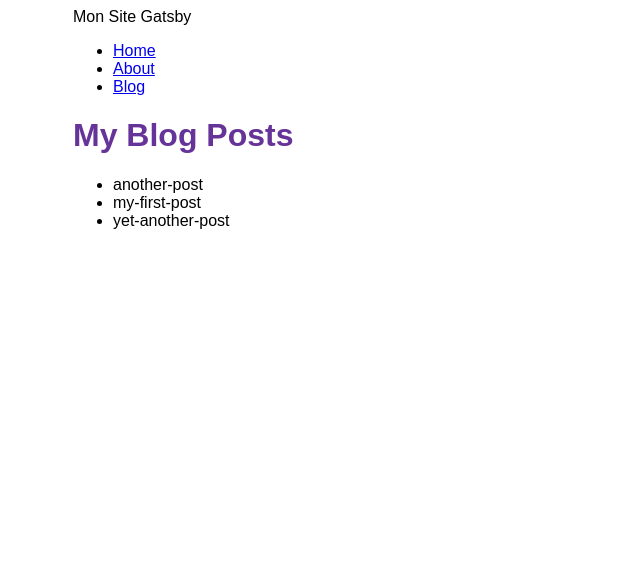
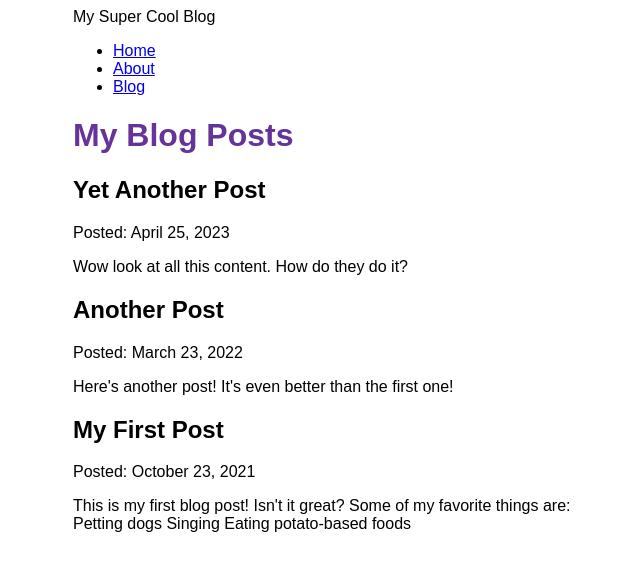
Before and after one commit to Gentox555/Mon-Site-Gatsby, a Gatsby site: page /blog in a window 1280 px wide. Shown: the whole page, without its empty margins (317-957 px from the left). Built offline with nearby package versions, Linux system fonts and the light colour scheme; Gatsby itself is replaced by a stand-in of ours.

Commit message:
Finished Gatsby Tutorial Part 5

```diff
--- a/blog/another-post.mdx
+++ b/blog/another-post.mdx
@@ -0,0 +1,13 @@
+---
+title: "My First Post"
+date: "2021-10-23"
+slug: "my-first-post"
+---
+
+This is my first blog post! Isn't it *great*?
+
+Some of my **favorite** things are:
+
+* Petting dogs
+* Singing
+* Eating potato-based foods
--- a/blog/my-first-post.mdx
+++ b/blog/my-first-post.mdx
@@ -0,0 +1,7 @@
+---
+title: "Another Post"
+date: "2022-03-23"
+slug: "another-post"
+---
+
+Here's another post! It's even better than the first one!
--- a/blog/yet-another-post.mdx
+++ b/blog/yet-another-post.mdx
@@ -0,0 +1,7 @@
+---
+title: "Yet Another Post"
+date: "2023-04-25"
+slug: "yet-another-post"
+---
+
+Wow look at all this content. How do they do it?
--- a/gatsby-config.js
+++ b/gatsby-config.js
@@ -1,16 +1,17 @@
 module.exports = {
   siteMetadata: {
-    title: "Mon Site Gatsby",
+    title: "My Super Cool Blog",
   },
   plugins: [
     "gatsby-plugin-image",
     "gatsby-plugin-sharp",
     {
-      resolve: "gatsby-source-filesystem",
+      resolve: `gatsby-source-filesystem`,
       options: {
         name: `blog`,
-        path: `${__dirname}/blog`,
-      }
+        path: `${__dirname}/blog/`,
+      },
     },
+    "gatsby-plugin-mdx",
   ],
 };
--- a/package.json
+++ b/package.json
@@ -15,8 +15,10 @@
     "clean": "gatsby clean"
   },
   "dependencies": {
+    "@mdx-js/react": "^2.3.0",
     "gatsby": "^5.12.4",
     "gatsby-plugin-image": "^3.12.3",
+    "gatsby-plugin-mdx": "^5.12.3",
     "gatsby-plugin-sharp": "^5.12.3",
     "gatsby-source-filesystem": "^5.12.1",
     "react": "^18.2.0",
--- a/src/pages/blog.js
+++ b/src/pages/blog.js
@@ -4,33 +4,35 @@ import Layout from '../components/layout'
 import Seo from '../components/seo'
 
 const BlogPage = ({ data }) => {
-    console.log(data);
   return (
     <Layout pageTitle="My Blog Posts">
-
-      <ul>
       {
-        data.allFile.nodes.map(node => (
-          <li key={node.name}>
-            {node.name}
-          </li>
+        data.allMdx.nodes.map((node) => (
+          <article key={node.id}>
+            <h2>{node.frontmatter.title}</h2>
+            <p>Posted: {node.frontmatter.date}</p>
+            <p>{node.excerpt}</p>
+          </article>
         ))
       }
-      </ul>
-
     </Layout>
-  );
-};
+  )
+}
 
 export const query = graphql`
-query {
-    allFile(filter: {sourceInstanceName: {eq: "blog"}}) {
-    nodes {
-      name
+  query {
+    allMdx(sort: { frontmatter: { date: DESC }}) {
+      nodes {
+        frontmatter {
+          title
+          date(formatString: "MMMM DD, YYYY")
+        }
+        id
+        excerpt
+      }
     }
   }
-}
-`;
+`
 
 export const Head = () => <Seo title="My Blog Posts" />
 
```
Also changed, not shown: 1 other file.
